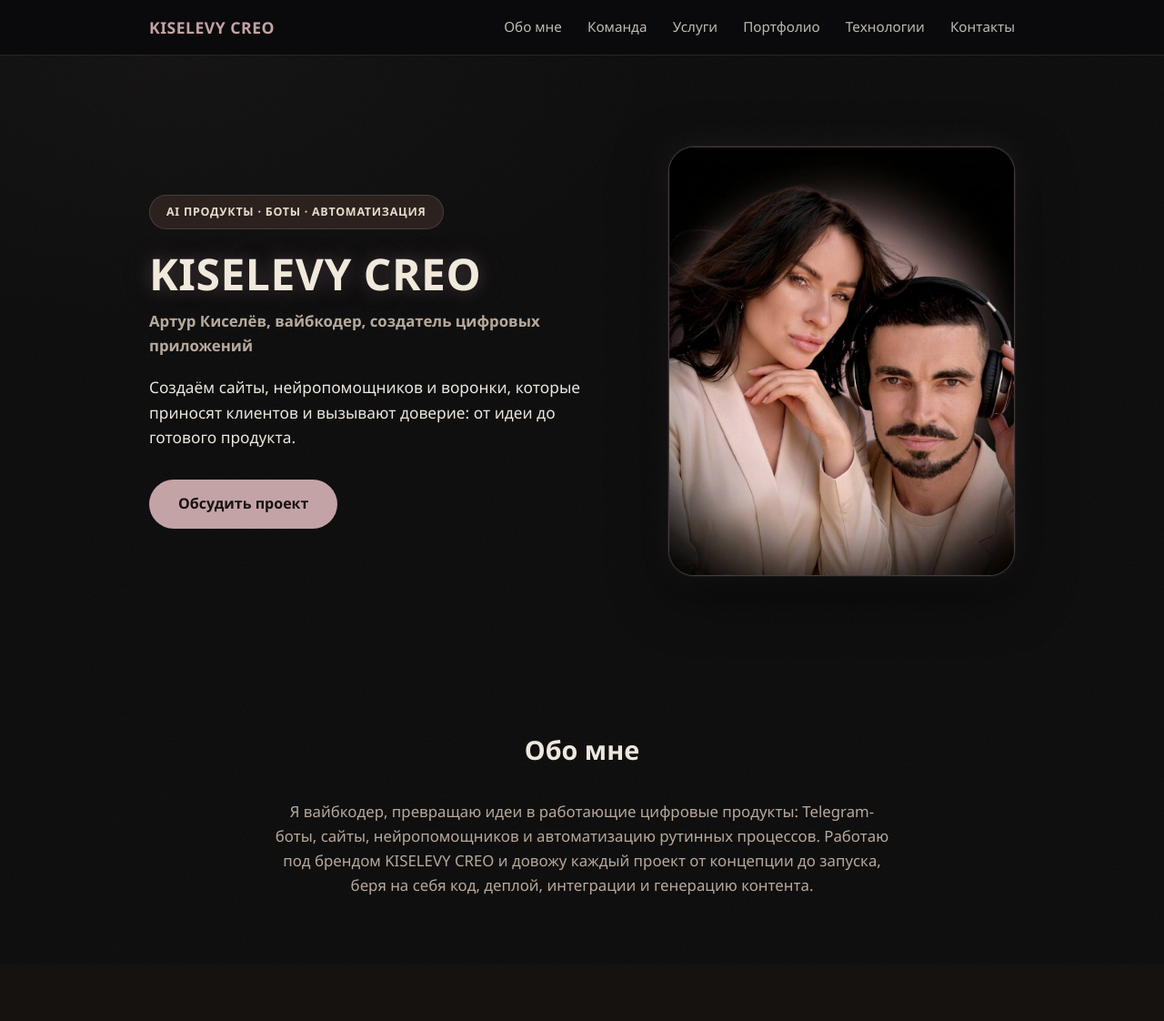
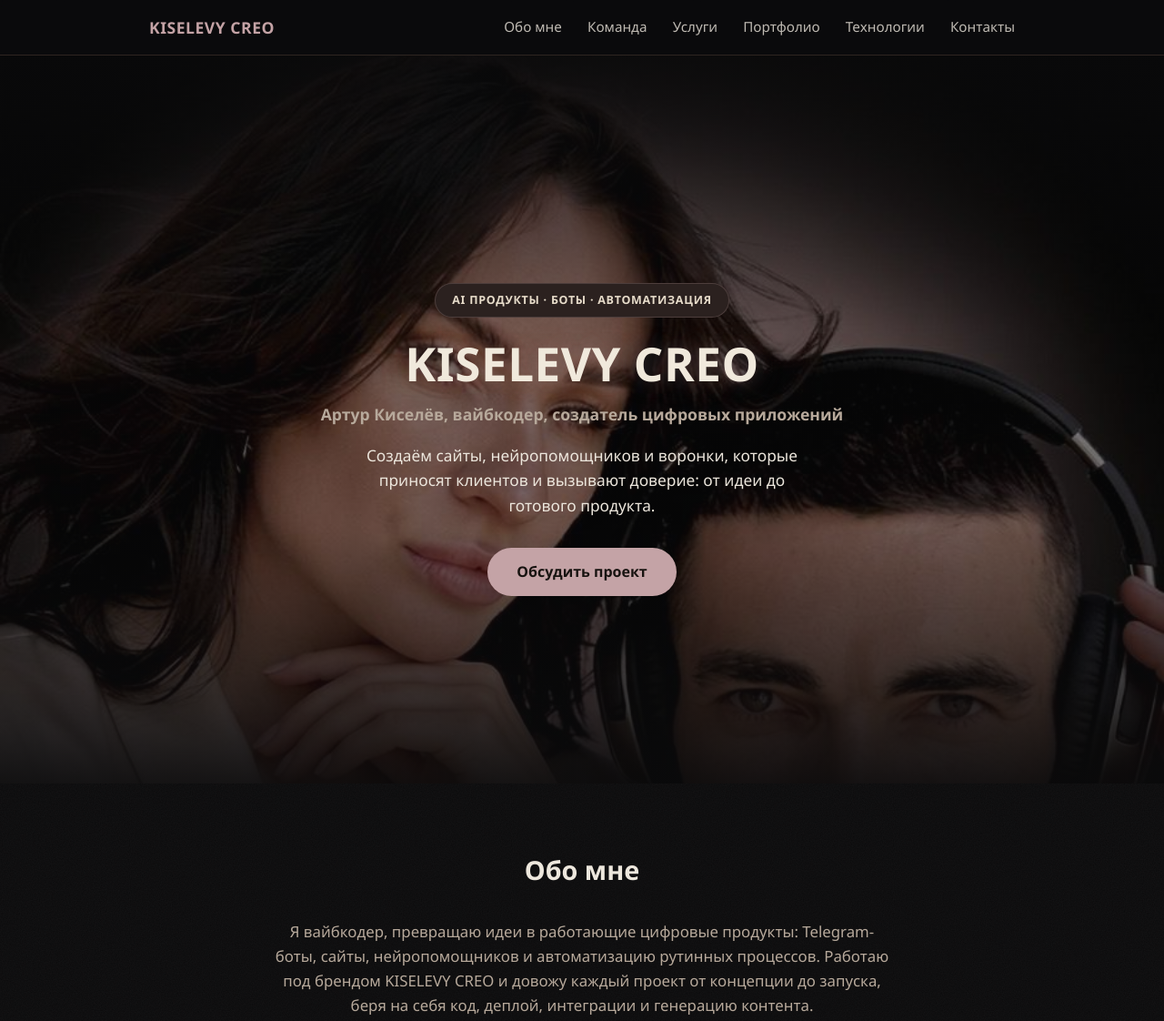
Before and after one commit to djmrfobs-sys/kiselevy-creo-site, a plain HTML site: page index.html in a window 1280 px wide. Shown: the top 1122 px of the page at 91% size. Drawn offline with Linux system fonts and the light colour scheme.

Commit message:
[agent] style: сделал главное фото полноэкранным фоном hero с текстом поверх и затемняющим градиентом

```diff
--- a/index.html
+++ b/index.html
@@ -58,13 +58,27 @@
 
   /* HERO */
   .hero{
-    background: radial-gradient(ellipse 900px 500px at 15% 0%, rgba(184,154,156,0.04) 0%, transparent 60%);
-    padding:100px 0 96px;
+    position:relative;
+    min-height:100vh;
+    display:flex;
+    align-items:center;
+    overflow:hidden;
+    padding:140px 0 96px;
   }
-  .hero .container{
-    display:grid;grid-template-columns:1.15fr 0.85fr;gap:56px;align-items:center;
+  .hero-bg{
+    position:absolute;inset:0;
+    width:100%;height:100%;
+    object-fit:cover;object-position:center 20%;
+    z-index:0;
   }
-  .hero-text{text-align:left}
+  .hero-overlay{
+    position:absolute;inset:0;
+    background:
+      linear-gradient(180deg, rgba(10,10,11,0.88) 0%, rgba(10,10,11,0.5) 38%, rgba(10,10,11,0.55) 65%, rgba(10,10,11,0.95) 100%);
+    z-index:1;
+  }
+  .hero .container{position:relative;z-index:2}
+  .hero-text{text-align:center;max-width:720px;margin:0 auto}
   .badge-pill{
     display:inline-block;
     background:var(--lavender-dim);
@@ -76,13 +90,13 @@
     margin-bottom:24px;
   }
   .hero h1{
-    font-size:3rem;line-height:1.05;margin-bottom:14px;
+    font-size:3.2rem;line-height:1.05;margin-bottom:14px;
     color:var(--lilac-pale);
     text-shadow:0 0 20px rgba(196,163,166,0.28), 0 0 48px rgba(196,163,166,0.12);
     letter-spacing:0.01em;
   }
-  .hero p.subtitle{font-size:1.05rem;color:var(--text-dim);font-weight:600;margin-bottom:18px}
-  .hero p.desc{max-width:480px;font-size:1.08rem;color:var(--text);margin-bottom:32px}
+  .hero p.subtitle{font-size:1.1rem;color:var(--text-dim);font-weight:600;margin-bottom:18px}
+  .hero p.desc{max-width:480px;margin:0 auto 32px;font-size:1.08rem;color:var(--text)}
   .btn{
     display:inline-block;
     background:var(--amethyst);
@@ -95,14 +109,6 @@
     transition:transform 0.15s ease, box-shadow 0.15s ease;
   }
   .btn:hover{transform:translateY(-2px);box-shadow:0 0 26px rgba(196,163,166,0.35)}
-
-  .hero-photo{
-    border-radius:28px;
-    overflow:hidden;
-    border:1px solid rgba(196,163,166,0.3);
-    box-shadow:0 0 0 1px rgba(196,163,166,0.07), 0 20px 60px rgba(0,0,0,0.5), 0 0 34px rgba(196,163,166,0.1);
-  }
-  .hero-photo img{display:block;width:100%;height:auto}
 
   /* ABOUT */
   .about p{max-width:680px;margin:0 auto;font-size:1.05rem;text-align:center;color:var(--text-dim)}
@@ -222,10 +228,8 @@
   footer a{text-decoration:underline;color:var(--lavender)}
 
   @media (max-width:760px){
-    .hero .container{grid-template-columns:1fr;text-align:center}
-    .hero-text{text-align:center}
+    .hero{padding:120px 0 72px}
     .hero p.desc{margin-left:auto;margin-right:auto}
-    .hero-photo{max-width:320px;margin:0 auto}
   }
   @media (max-width:600px){
     .hero h1{font-size:2.1rem}
@@ -252,6 +256,8 @@
 </header>
 
 <section class="hero">
+  <img class="hero-bg" src="assets/photos/artur-i-keti-main.jpg" alt="Артур и Кети, команда KISELEVY CREO">
+  <div class="hero-overlay"></div>
   <div class="container">
     <div class="hero-text">
       <span class="badge-pill">AI продукты · боты · автоматизация</span>
@@ -260,9 +266,6 @@
       <p class="desc">Создаём сайты, нейропомощников и воронки, которые приносят
         клиентов и вызывают доверие: от идеи до готового продукта.</p>
       <a class="btn" href="https://t.me/KISELEVY_CREO" target="_blank" rel="noopener">Обсудить проект</a>
-    </div>
-    <div class="hero-photo">
-      <img src="assets/photos/artur-i-keti-main.jpg" alt="Артур и Кети, команда KISELEVY CREO">
     </div>
   </div>
 </section>
```
